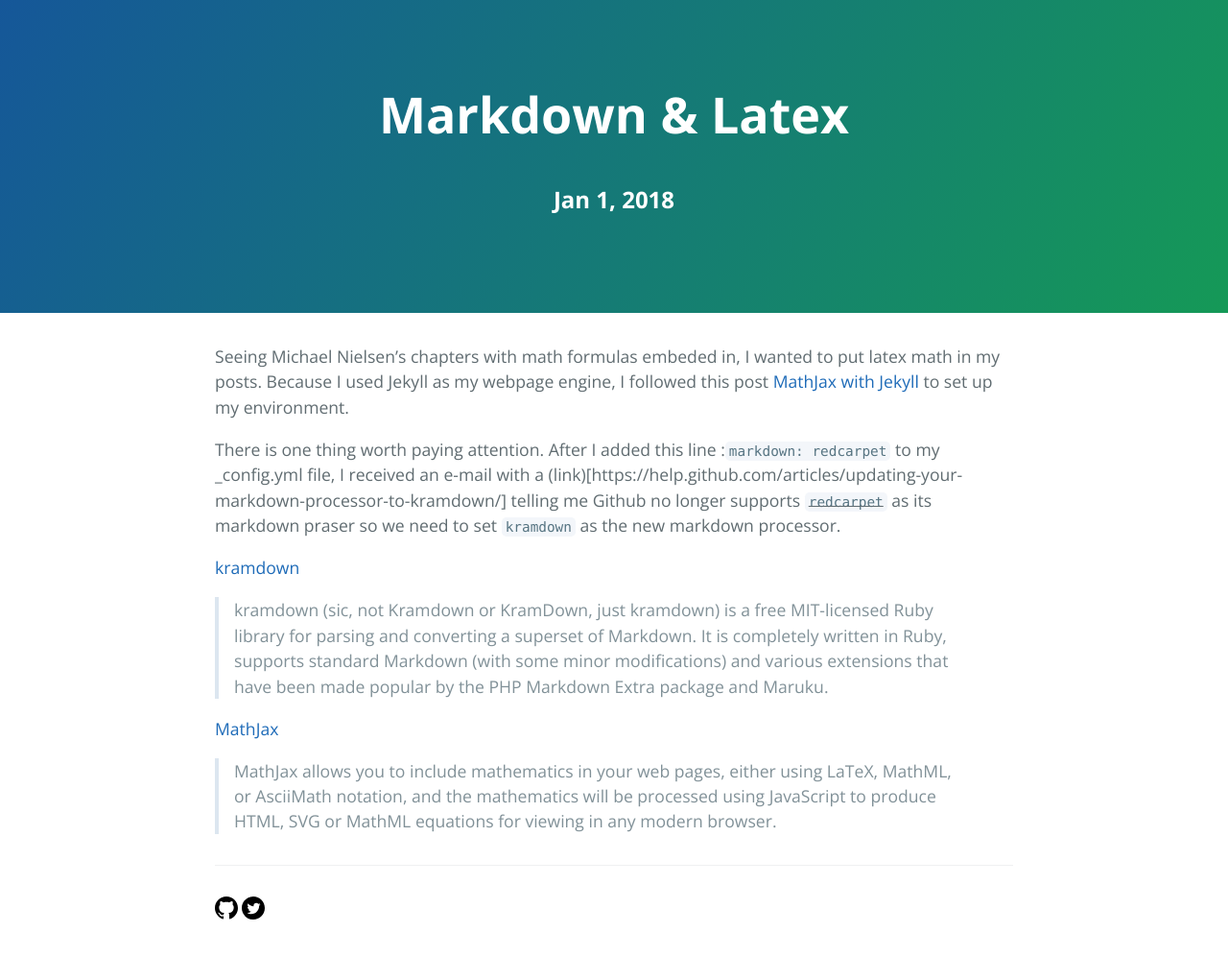
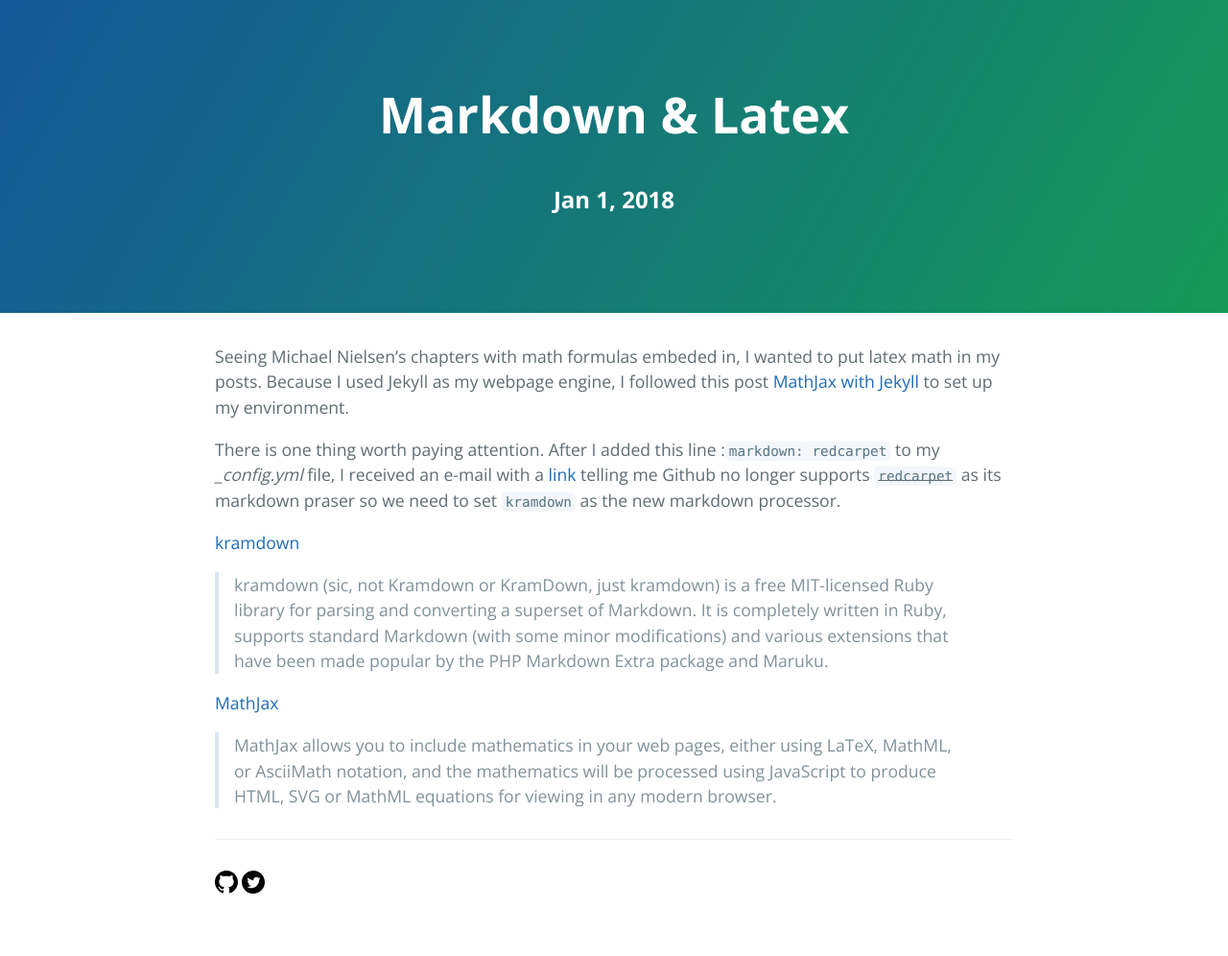
Before and after one commit to zikuicai/zikuicai.github.io, a Jekyll site: the page built from _posts/2018-1-1-markdown-&-latex.md, in a window 1280 px wide. Shown: the whole page at 96% size. Built offline with Jekyll 4.4.1, drawn with Linux system fonts in a browser that asks for light colours; after the commit the page ends 969 px from its top, so only the background shows below that.

Commit message:
Update 2018-1-1-markdown-&-latex.md

```diff
--- a/_posts/2018-1-1-markdown-&-latex.md
+++ b/_posts/2018-1-1-markdown-&-latex.md
@@ -5,7 +5,7 @@ title: Markdown & Latex
 
 Seeing Michael Nielsen's chapters with math formulas embeded in, I wanted to put latex math in my posts. Because I used Jekyll as my webpage engine, I followed this post [MathJax with Jekyll](http://www.gastonsanchez.com/visually-enforced/opinion/2014/02/16/Mathjax-with-jekyll/) to set up my environment.
 
-There is one thing worth paying attention. After I added this line :`markdown: redcarpet` to my _config.yml file, I received an e-mail with a (link)[https://help.github.com/articles/updating-your-markdown-processor-to-kramdown/] telling me Github no longer supports ~~`redcarpet`~~ as its markdown praser so we need to set `kramdown` as the new markdown processor.
+There is one thing worth paying attention. After I added this line :`markdown: redcarpet` to my *_config.yml* file, I received an e-mail with a [link](https://help.github.com/articles/updating-your-markdown-processor-to-kramdown/) telling me Github no longer supports ~~`redcarpet`~~ as its markdown praser so we need to set `kramdown` as the new markdown processor.
 
 
 [kramdown](https://kramdown.gettalong.org/)
```
